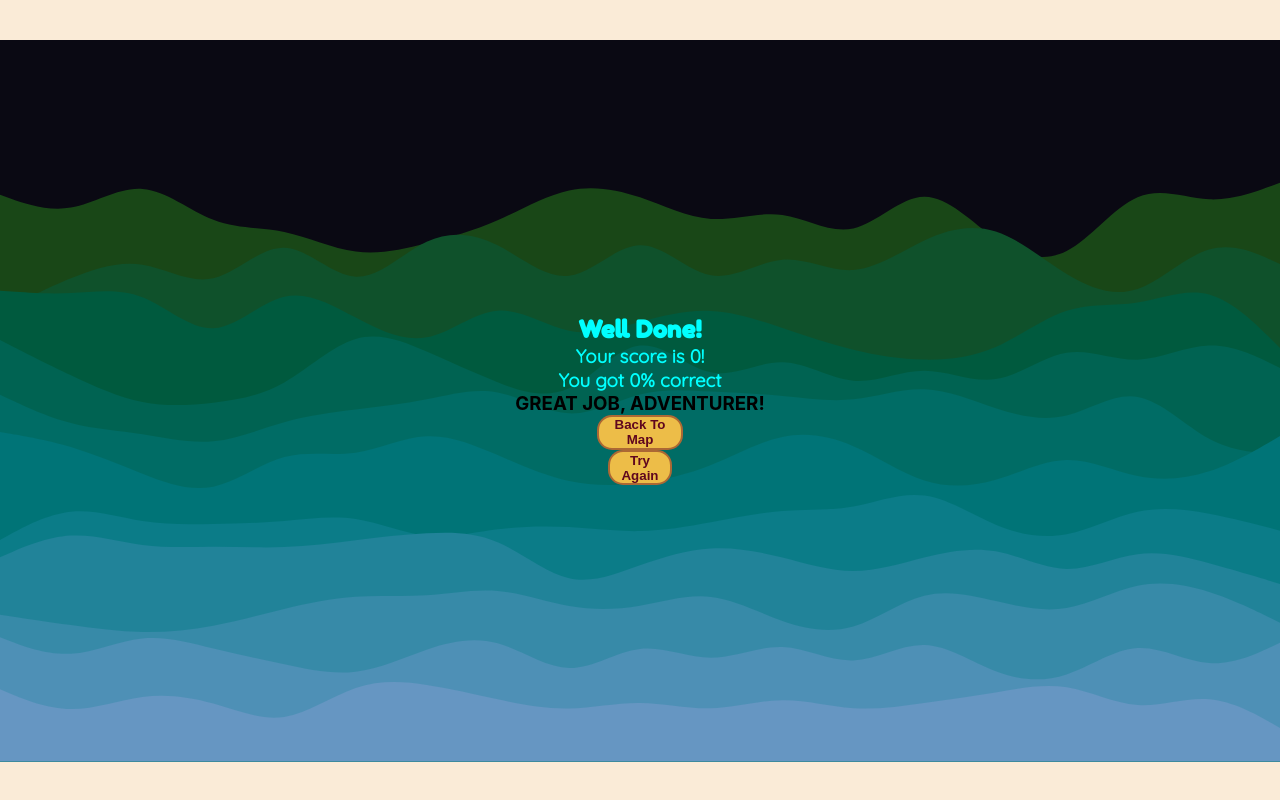
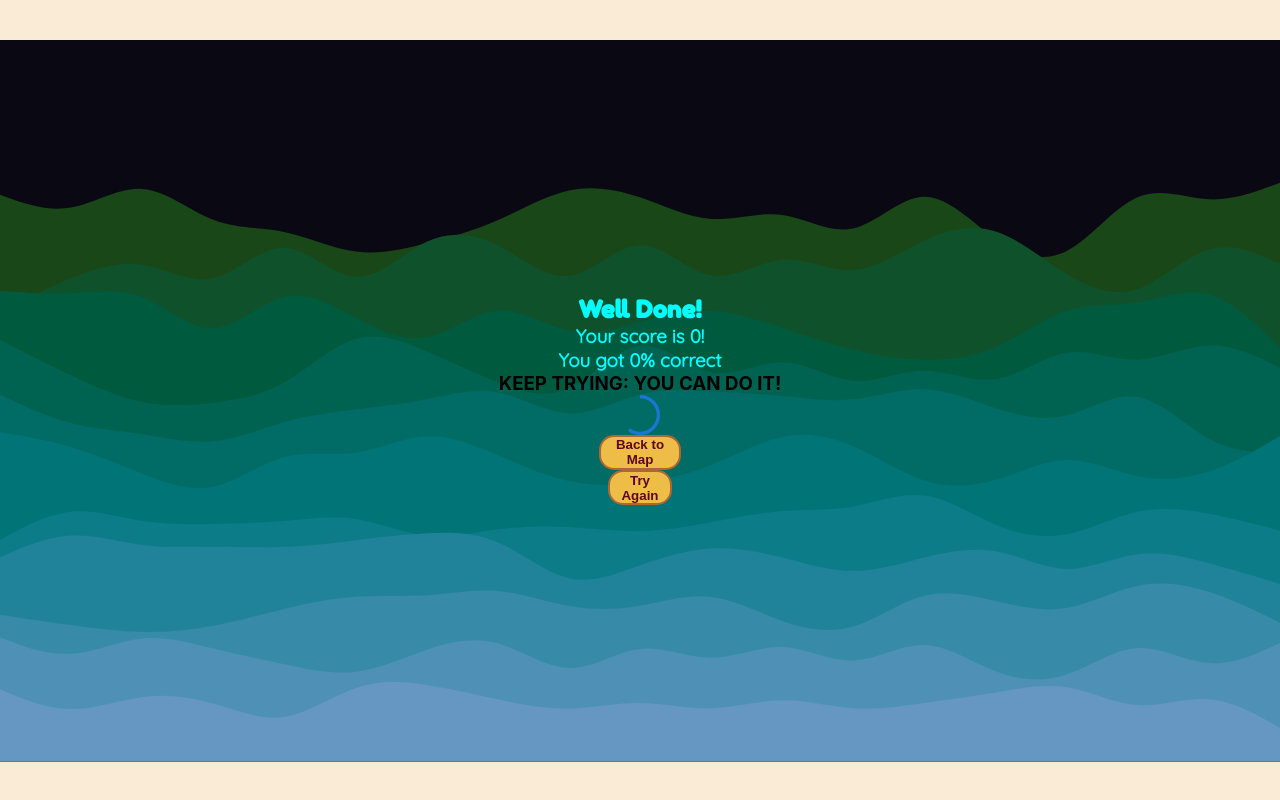
Before and after one commit to SchoolOfCode/final-project_front-end-full-stack-fam, a React (Create React App) app in the folder frontend-final-project/: page /results in a window 1280 px wide. Built offline with nearby package versions, Linux system fonts and the light colour scheme.

Commit message:
adjustments to button styling, added progress wheel component, added custom progress message. Adjustments in progress

```diff
--- a/frontend-final-project/package.json
+++ b/frontend-final-project/package.json
@@ -4,6 +4,10 @@
   "private": true,
   "dependencies": {
     "@auth0/auth0-react": "^1.10.2",
+    "@emotion/react": "^11.10.0",
+    "@emotion/styled": "^11.10.0",
+    "@mui/icons-material": "^5.8.4",
+    "@mui/material": "^5.9.3",
     "@testing-library/jest-dom": "^5.16.4",
     "@testing-library/react": "^13.3.0",
     "@testing-library/user-event": "^13.5.0",
--- a/frontend-final-project/src/routes/ActivityIntroPage/ActivityIntroPage.css
+++ b/frontend-final-project/src/routes/ActivityIntroPage/ActivityIntroPage.css
@@ -1,4 +1,5 @@
 .activity-intro-background-image-daytime {
+
     position:fixed;
     top:0;
     left:0;
@@ -6,17 +7,32 @@
     width:100%;
     z-index: -1;
     animation: none;
+
 }
 
 .main{
+
     display: flex;
     flex-direction: column;
     justify-content: center;
+
 }
 
 .button-container{
+
     display: flex;
     flex-direction: row;
     align-items: center;
     justify-content: center;
+
 }
+
+.start-button {
+padding: 10px
+
+}
+
+.back-button {
+
+
+}
--- a/frontend-final-project/src/routes/ActivityIntroPage/ActivityIntroPage.js
+++ b/frontend-final-project/src/routes/ActivityIntroPage/ActivityIntroPage.js
@@ -17,20 +17,20 @@ return(
             {/* ACTIVITY INSRUCTIONS WILL GO HERE */}
 
             <h3>
-                Complete your next activity before night time falls! <br/>
+                Collect as many bananas as you can before night time! <br/>
                 Are you ready?
             </h3>
 
             <section className = "button-container">
                 <nav>
                     <Link to="/activity">
-                        <button className="start-button">Let's Go!</button>
+                        <button className="start-button">YES</button>
                     </Link>
                 </nav>
 
                 <nav>
                     <Link to="/expedition">
-                    <button className='back-button'>Back to the Map</button>
+                    <button className='back-button'>BACK TO MAP</button>
                     </Link>
                 </nav>
             </section>
--- /dev/null
+++ b/frontend-final-project/src/routes/CircularDeterminate/index.js
@@ -0,0 +1,24 @@
+import * as React from 'react';
+import Stack from '@mui/material/Stack';
+import CircularProgress from '@mui/material/CircularProgress';
+import './style.css';
+
+export default function CircularDeterminate(score) {
+  const [progress, setProgress] = React.useState(0);
+
+  React.useEffect(() => {
+    const timer = setInterval(() => {
+      setProgress((prevProgress) => (prevProgress >= score ? 0 : prevProgress + 10));
+    }, 800);
+
+    return () => {
+      clearInterval(timer);
+    };
+  }, [score]);
+
+  return (
+    <Stack className='circular-determinate' spacing={2} direction="row">
+      <CircularProgress variant="determinate" value={progress} />
+    </Stack>
+  );
+}
--- /dev/null
+++ b/frontend-final-project/src/routes/CircularDeterminate/style.css
@@ -0,0 +1,5 @@
+.circular-determinate{
+
+    color:blue;
+
+}
--- a/frontend-final-project/src/routes/ResultsPage/ResultsPage.js
+++ b/frontend-final-project/src/routes/ResultsPage/ResultsPage.js
@@ -1,13 +1,30 @@
 import { Link } from 'react-router-dom';
 import './ResultsPage.css';
 import { ReactComponent as MySvgNight} from '../../nighttime-jungle.svg';
+import CircularDeterminate from '../CircularDeterminate';
 
 export default function ResultsPage({score, clicks}) {
 
+  let theMessage = "";
+  const messageEncouragement = {
+
+    topScore : "GREAT JOB, ADVENTURER!",
+    midScore : "GREAT EFFORT, ADVENTURER!",
+    lowScore : "KEEP TRYING: YOU CAN DO IT!"
+
+  };
 
     let scorePercent = Math.floor((score / clicks) * 100)
     if (isNaN(scorePercent)) {
       scorePercent = 0;
+    };
+
+    if (scorePercent >= 80) {
+      theMessage = messageEncouragement.topScore;
+    } else if (scorePercent >= 40 && scorePercent <= 79 ) {
+      theMessage = messageEncouragement.midScore;
+    } else {
+      theMessage = messageEncouragement.lowScore;
     };
 
     return (
@@ -18,10 +35,11 @@ export default function ResultsPage({score, clicks}) {
           <h2 className='heading'>Well Done!</h2>
         <h3 className='h3-score'>Your score is {score}!</h3>
         <h3 className='h3-percentage'>You got {scorePercent}% correct</h3>
-        <h3>GREAT JOB, ADVENTURER!</h3>
+        <h3 className='h3-encouragement'>{theMessage}</h3>
+        <CircularDeterminate score={score}/>
         <nav>
           <Link to="/expedition">
-            <button className = "map-button">Back To Map</button>
+            <button className = "map-button">Back to Map</button>
           </Link>
         </nav>
         <nav>
```
Also changed, not shown: 1 other file (tests, documents, lock files or other folders).
